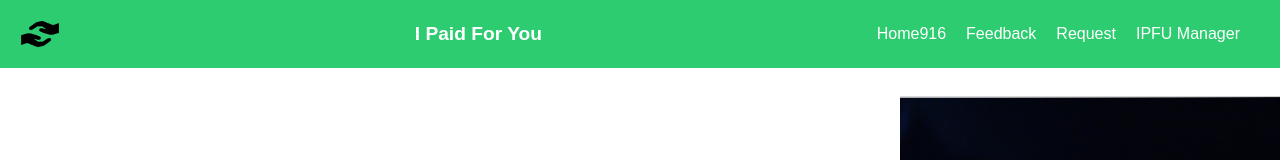
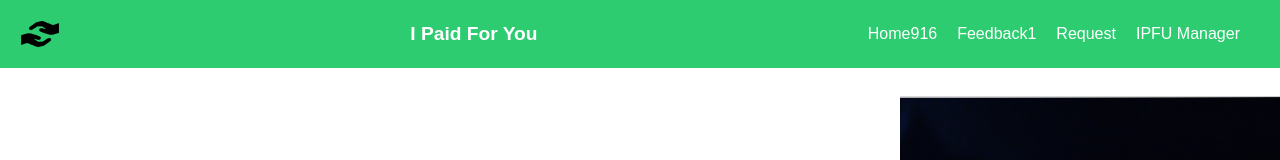
Before and after one commit to ranthilini/jenkins, a React (Create React App) app: page / in a window 1280 px wide. Shown: the top 160 px of the page. Built offline with nearby package versions, Linux system fonts and the light colour scheme.

Commit message:
Update CommunicationHome.js

```diff
--- a/src/pages/CommunicationHome.js
+++ b/src/pages/CommunicationHome.js
@@ -19,7 +19,7 @@ function CommunicationHome() {
       <nav className="menu-links">
         <ul>
           <li><a href="#">Home916</a></li>
-          <li><a href="/feedbackui">Feedback</a></li>
+          <li><a href="/feedbackui">Feedback1</a></li>
           <li><a href="/requestt">Request</a></li>
           <li><a href="/replyt">IPFU Manager</a></li>
         </ul>
```
